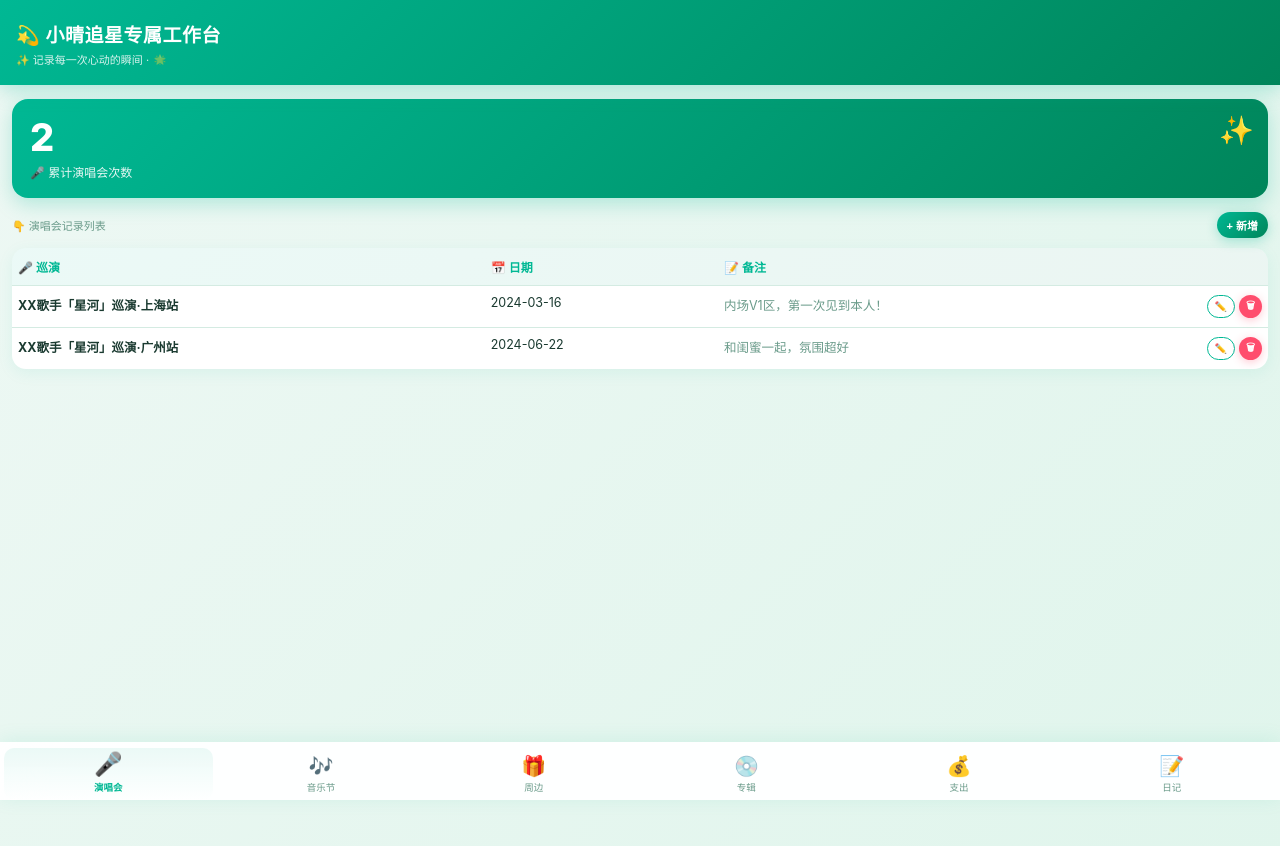
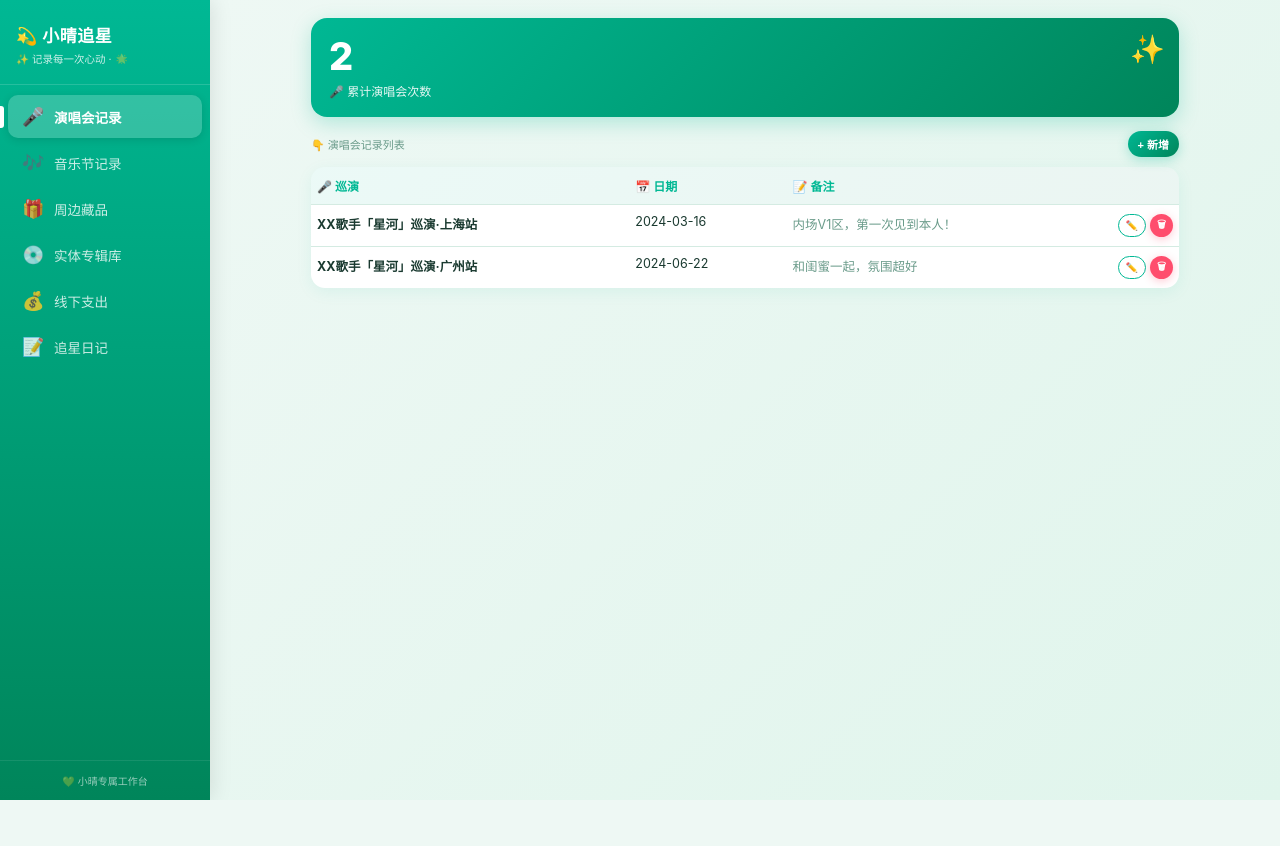
Before and after one commit to xiaoyuan2000/xiaoqing-fan-workbench, a plain HTML site: page 小晴追星专属工作台.html in a window 1280 px wide. After the commit the page ends 800 px from the top, so only its background shows below. Drawn offline with Linux system fonts and the light colour scheme.

Commit message:
Update - 左侧导航栏布局

```diff
--- a/小晴追星专属工作台.html
+++ b/小晴追星专属工作台.html
@@ -29,40 +29,55 @@
   }
   html, body {
     font-family: -apple-system, BlinkMacSystemFont, "PingFang SC", "Helvetica Neue", sans-serif;
-    background: linear-gradient(135deg, #eef8f4 0%, #e0f5ec 100%);
+    background: var(--bg);
     color: var(--text);
-    min-height: 100vh;
+    height: 100vh;
+    overflow: hidden;
     font-size: 14px;
-    padding-bottom: 72px;
-    overflow-x: hidden;
   }
-  /* 顶部标题栏 */
-  .header {
-    background: linear-gradient(135deg, #00b894 0%, #00855a 100%);
+  /* ===== 整体布局：左侧栏 + 右侧内容 ===== */
+  .app-layout {
+    display: flex;
+    height: 100vh;
+    height: 100dvh;
+  }
+  /* ===== 左侧导航栏 ===== */
+  .sidebar {
+    width: 210px;
+    flex-shrink: 0;
+    background: linear-gradient(180deg, #00b894 0%, #00855a 100%);
     color: #fff;
-    padding: 20px 16px 18px;
-    position: sticky;
-    top: 0;
-    z-index: 100;
-    box-shadow: 0 4px 20px rgba(0, 184, 148, 0.3);
+    display: flex;
+    flex-direction: column;
+    height: 100vh;
+    height: 100dvh;
+    position: relative;
+    z-index: 200;
+    box-shadow: 2px 0 20px rgba(0, 0, 0, 0.1);
   }
-  .header h1 {
-    font-size: 19px;
-    font-weight: 600;
+  /* 侧栏 Logo 区 */
+  .sidebar-logo {
+    padding: 22px 16px 18px;
+    border-bottom: 1px solid rgba(255, 255, 255, 0.15);
+    flex-shrink: 0;
+  }
+  .sidebar-logo .logo-title {
+    font-size: 17px;
+    font-weight: 700;
     display: flex;
     align-items: center;
     gap: 6px;
     letter-spacing: 0.5px;
   }
-  .header .sub {
-    font-size: 11px;
-    opacity: 0.85;
+  .sidebar-logo .logo-sub {
+    font-size: 10.5px;
+    opacity: 0.8;
     margin-top: 4px;
     display: flex;
     align-items: center;
-    gap: 4px;
+    gap: 3px;
   }
-  .header .star {
+  .sidebar-logo .star {
     display: inline-block;
     animation: twinkle 2s ease-in-out infinite;
   }
@@ -70,39 +85,149 @@
     0%, 100% { opacity: 1; transform: scale(1); }
     50% { opacity: 0.5; transform: scale(0.9); }
   }
-  /* 底部 Tab 导航 */
-  .tabbar {
+  /* 导航菜单 */
+  .nav-menu {
+    flex: 1;
+    overflow-y: auto;
+    padding: 10px 8px;
+    -webkit-overflow-scrolling: touch;
+  }
+  .nav-item {
+    display: flex;
+    align-items: center;
+    gap: 10px;
+    padding: 11px 14px;
+    border-radius: 10px;
+    cursor: pointer;
+    transition: all 0.2s;
+    margin-bottom: 3px;
+    color: rgba(255, 255, 255, 0.8);
+    font-size: 13.5px;
+    font-weight: 500;
+    position: relative;
+  }
+  .nav-item .nav-ico {
+    font-size: 18px;
+    flex-shrink: 0;
+    width: 22px;
+    text-align: center;
+  }
+  .nav-item:hover {
+    background: rgba(255, 255, 255, 0.1);
+    color: #fff;
+  }
+  .nav-item.active {
+    background: rgba(255, 255, 255, 0.2);
+    color: #fff;
+    font-weight: 600;
+    box-shadow: 0 2px 8px rgba(0, 0, 0, 0.12);
+  }
+  .nav-item.active::before {
+    content: '';
+    position: absolute;
+    left: -8px;
+    top: 50%;
+    transform: translateY(-50%);
+    width: 4px;
+    height: 22px;
+    background: #fff;
+    border-radius: 0 3px 3px 0;
+  }
+  /* 侧栏底部 */
+  .sidebar-footer {
+    padding: 12px 16px calc(12px + env(safe-area-inset-bottom));
+    border-top: 1px solid rgba(255, 255, 255, 0.15);
+    flex-shrink: 0;
+    font-size: 10px;
+    opacity: 0.6;
+    text-align: center;
+  }
+  /* ===== 右侧主内容区 ===== */
+  .main-content {
+    flex: 1;
+    overflow-y: auto;
+    overflow-x: hidden;
+    -webkit-overflow-scrolling: touch;
+    background: linear-gradient(135deg, #eef8f4 0%, #e0f5ec 100%);
+    position: relative;
+  }
+  /* 手机端顶部栏（含汉堡按钮） */
+  .mobile-topbar {
+    display: none;
+    background: linear-gradient(135deg, #00b894 0%, #00855a 100%);
+    color: #fff;
+    padding: 14px 16px;
+    padding-top: calc(14px + env(safe-area-inset-top));
+    align-items: center;
+    gap: 12px;
+    position: sticky;
+    top: 0;
+    z-index: 100;
+    box-shadow: 0 2px 12px rgba(0, 184, 148, 0.25);
+  }
+  .mobile-topbar .menu-btn {
+    background: rgba(255, 255, 255, 0.2);
+    border: none;
+    color: #fff;
+    width: 36px;
+    height: 36px;
+    border-radius: 9px;
+    font-size: 18px;
+    cursor: pointer;
+    display: flex;
+    align-items: center;
+    justify-content: center;
+    flex-shrink: 0;
+  }
+  .mobile-topbar .topbar-title {
+    font-size: 15px;
+    font-weight: 600;
+    flex: 1;
+    display: flex;
+    align-items: center;
+    gap: 5px;
+  }
+  /* 遮罩层（手机端打开侧栏时） */
+  .sidebar-overlay {
+    display: none;
     position: fixed;
-    bottom: 0;
+    inset: 0;
+    background: rgba(0, 0, 0, 0.4);
+    z-index: 150;
+    opacity: 0;
+    transition: opacity 0.25s;
+  }
+  .sidebar-overlay.show {
+    display: block;
+    opacity: 1;
+  }
+  /* ===== 响应式：手机端侧栏变抽屉 ===== */
+  @media (max-width: 768px) {
+    .sidebar {
+      position: fixed;
       left: 0;
-    right: 0;
-    background: rgba(255, 255, 255, 0.96);
-    backdrop-filter: blur(20px);
-    -webkit-backdrop-filter: blur(20px);
+      top: 0;
+      transform: translateX(-100%);
+      transition: transform 0.3s cubic-bezier(0.4, 0, 0.2, 1);
+      box-shadow: 4px 0 30px rgba(0, 0, 0, 0.2);
+    }
+    .sidebar.open {
+      transform: translateX(0);
+    }
+    .mobile-topbar {
       display: flex;
-    padding: 6px 2px env(safe-area-inset-bottom, 6px);
-    box-shadow: 0 -2px 20px rgba(0, 184, 148, 0.1);
-    z-index: 200;
     }
-  .tab {
-    flex: 1;
-    text-align: center;
-    padding: 6px 2px;
-    cursor: pointer;
-    transition: all 0.25s;
-    border-radius: 10px;
-    margin: 0 2px;
   }
-  .tab .ico { font-size: 20px; line-height: 1.2; display: block; transition: transform 0.25s; }
-  .tab .lbl { font-size: 9.5px; color: var(--text-light); margin-top: 2px; font-weight: 500; }
-  .tab.active .ico { transform: translateY(-2px) scale(1.15); }
-  .tab.active .lbl { color: var(--primary); font-weight: 600; }
-  .tab.active { background: linear-gradient(180deg, rgba(0,184,148,0.08) 0%, transparent 100%); }
+  /* 全屏模式适配 */
+  body.standalone .sidebar { padding-top: env(safe-area-inset-top); }
+  body.standalone .mobile-topbar { padding-top: calc(14px + env(safe-area-inset-top)); }
   /* 页面容器 */
   .page {
     display: none;
-    padding: 14px 12px 20px;
+    padding: 18px 16px 24px;
     animation: fadeIn 0.35s ease;
+    max-width: 900px;
+    margin: 0 auto;
   }
   .page.active { display: block; }
   @keyframes fadeIn {
@@ -426,9 +551,10 @@
   /* PWA 安装横幅 */
   .install-banner {
     position: fixed;
-    bottom: 76px;
+    bottom: 16px;
     left: 12px;
     right: 12px;
+    max-width: 400px;
     background: linear-gradient(135deg, #00b894 0%, #00855a 100%);
     color: #fff;
     border-radius: 14px;
@@ -466,24 +592,61 @@
     padding: 0 2px;
   }
   /* 全屏模式适配 */
-  body.standalone .header { padding-top: calc(20px + env(safe-area-inset-top)); }
-  body.standalone .tabbar { padding-bottom: env(safe-area-inset-bottom); }
+  body.standalone .sidebar { padding-top: env(safe-area-inset-top); }
+  body.standalone .mobile-topbar { padding-top: calc(14px + env(safe-area-inset-top)); }
 </style>
 </head>
 <body>
 
-<div class="header">
-  <h1>💫 小晴追星专属工作台</h1>
-  <div class="sub">✨ 记录每一次心动的瞬间 · <span class="star">🌟</span></div>
+<!-- 侧栏遮罩（手机端） -->
+<div class="sidebar-overlay" id="sidebar-overlay" onclick="toggleSidebar()"></div>
+
+<div class="app-layout">
+  <!-- ===== 左侧导航栏 ===== -->
+  <aside class="sidebar" id="sidebar">
+    <div class="sidebar-logo">
+      <div class="logo-title">💫 小晴追星</div>
+      <div class="logo-sub">✨ 记录每一次心动 · <span class="star">🌟</span></div>
+    </div>
+    <nav class="nav-menu">
+      <div class="nav-item active" onclick="switchPage('concert', this)">
+        <span class="nav-ico">🎤</span><span>演唱会记录</span>
+      </div>
+      <div class="nav-item" onclick="switchPage('festival', this)">
+        <span class="nav-ico">🎶</span><span>音乐节记录</span>
+      </div>
+      <div class="nav-item" onclick="switchPage('merch', this)">
+        <span class="nav-ico">🎁</span><span>周边藏品</span>
+      </div>
+      <div class="nav-item" onclick="switchPage('album', this)">
+        <span class="nav-ico">💿</span><span>实体专辑库</span>
+      </div>
+      <div class="nav-item" onclick="switchPage('expense', this)">
+        <span class="nav-ico">💰</span><span>线下支出</span>
+      </div>
+      <div class="nav-item" onclick="switchPage('diary', this)">
+        <span class="nav-ico">📝</span><span>追星日记</span>
+      </div>
+    </nav>
+    <div class="sidebar-footer">
+      💚 小晴专属工作台
+    </div>
+  </aside>
+
+  <!-- ===== 右侧主内容区 ===== -->
+  <main class="main-content" id="main-content">
+    <!-- 手机端顶部栏 -->
+    <div class="mobile-topbar">
+      <button class="menu-btn" onclick="toggleSidebar()">☰</button>
+      <div class="topbar-title" id="topbar-title">🎤 演唱会记录</div>
     </div>
 
-<!-- ===== 1. 演唱会记录 ===== -->
+    <!-- 1. 演唱会记录 -->
     <div class="page active" id="page-concert">
       <div class="big-stat">
         <div class="num" id="concert-count">0</div>
         <div class="lbl">🎤 累计演唱会次数</div>
       </div>
-
       <div class="row-actions">
         <span class="hint">👇 演唱会记录列表</span>
         <button class="btn btn-sm" onclick="openModal('concert')">+ 新增</button>
@@ -503,7 +666,7 @@
       </div>
     </div>
 
-<!-- ===== 2. 音乐节记录 ===== -->
+    <!-- 2. 音乐节记录 -->
     <div class="page" id="page-festival">
       <div class="big-stat" style="background:linear-gradient(135deg,#55c5a6 0%,#00b894 100%);">
         <div class="num" id="festival-count">0</div>
@@ -528,7 +691,7 @@
       </div>
     </div>
 
-<!-- ===== 3. 周边藏品记录 ===== -->
+    <!-- 3. 周边藏品记录 -->
     <div class="page" id="page-merch">
       <div class="stat-grid">
         <div class="stat-card green2">
@@ -561,7 +724,7 @@
       </div>
     </div>
 
-<!-- ===== 4. 实体专辑收藏库 ===== -->
+    <!-- 4. 实体专辑收藏库 -->
     <div class="page" id="page-album">
       <div class="stat-grid">
         <div class="stat-card green3">
@@ -594,13 +757,12 @@
       </div>
     </div>
 
-<!-- ===== 5. 线下支出 ===== -->
+    <!-- 5. 线下支出 -->
     <div class="page" id="page-expense">
       <div class="big-stat" style="background:linear-gradient(135deg,#20c997 0%,#00b894 100%);">
         <div class="num">¥<span id="exp-total">0</span></div>
         <div class="lbl">💰 线下追星总支出</div>
       </div>
-
       <div class="stat-grid">
         <div class="stat-card green2">
           <div class="num" id="exp-ticket">0</div>
@@ -623,7 +785,6 @@
           <div class="lbl">🧧 其他合计（物料、衣服等）</div>
         </div>
       </div>
-
       <div class="row-actions">
         <span class="hint">📋 支出明细表</span>
         <button class="btn btn-sm" onclick="openModal('expense')">+ 新增</button>
@@ -664,7 +825,7 @@
       </div>
     </div>
 
-<!-- ===== 6. 追星日记 ===== -->
+    <!-- 6. 追星日记 -->
     <div class="page" id="page-diary">
       <div class="row-actions">
         <span class="hint">📝 记录每一次心动时刻</span>
@@ -673,26 +834,7 @@
       <div id="diary-list"></div>
     </div>
 
-<!-- ===== 底部 Tab ===== -->
-<div class="tabbar">
-  <div class="tab active" onclick="switchPage('concert', this)">
-    <span class="ico">🎤</span><div class="lbl">演唱会</div>
-  </div>
-  <div class="tab" onclick="switchPage('festival', this)">
-    <span class="ico">🎶</span><div class="lbl">音乐节</div>
-  </div>
-  <div class="tab" onclick="switchPage('merch', this)">
-    <span class="ico">🎁</span><div class="lbl">周边</div>
-  </div>
-  <div class="tab" onclick="switchPage('album', this)">
-    <span class="ico">💿</span><div class="lbl">专辑</div>
-  </div>
-  <div class="tab" onclick="switchPage('expense', this)">
-    <span class="ico">💰</span><div class="lbl">支出</div>
-  </div>
-  <div class="tab" onclick="switchPage('diary', this)">
-    <span class="ico">📝</span><div class="lbl">日记</div>
-  </div>
+  </main>
 </div>
 
 <!-- ===== 弹窗 ===== -->
@@ -770,12 +912,41 @@ function saveStore() {
 }
 
 // ===== 页面切换 =====
+const PAGE_TITLES = {
+  concert: '🎤 演唱会记录',
+  festival: '🎶 音乐节记录',
+  merch: '🎁 周边藏品',
+  album: '💿 实体专辑库',
+  expense: '💰 线下支出',
+  diary: '📝 追星日记'
+};
 function switchPage(name, el) {
   document.querySelectorAll('.page').forEach(p => p.classList.remove('active'));
   document.getElementById('page-' + name).classList.add('active');
-  document.querySelectorAll('.tab').forEach(t => t.classList.remove('active'));
-  el.classList.add('active');
-  window.scrollTo(0, 0);
+  document.querySelectorAll('.nav-item').forEach(t => t.classList.remove('active'));
+  if (el) el.classList.add('active');
+  // 更新手机端顶部标题
+  const tb = document.getElementById('topbar-title');
+  if (tb) tb.textContent = PAGE_TITLES[name] || '';
+  // 滚动内容区到顶部
+  const main = document.getElementById('main-content');
+  if (main) main.scrollTop = 0;
+  // 手机端自动收起侧栏
+  closeSidebar();
+}
+
+// ===== 侧栏开关（手机端抽屉） =====
+function toggleSidebar() {
+  const sb = document.getElementById('sidebar');
+  const ov = document.getElementById('sidebar-overlay');
+  sb.classList.toggle('open');
+  ov.classList.toggle('show');
+}
+function closeSidebar() {
+  const sb = document.getElementById('sidebar');
+  const ov = document.getElementById('sidebar-overlay');
+  sb.classList.remove('open');
+  ov.classList.remove('show');
 }
 
 // ===== 弹窗 =====
```
Lines whose indentation alone changed are shown as unchanged.
